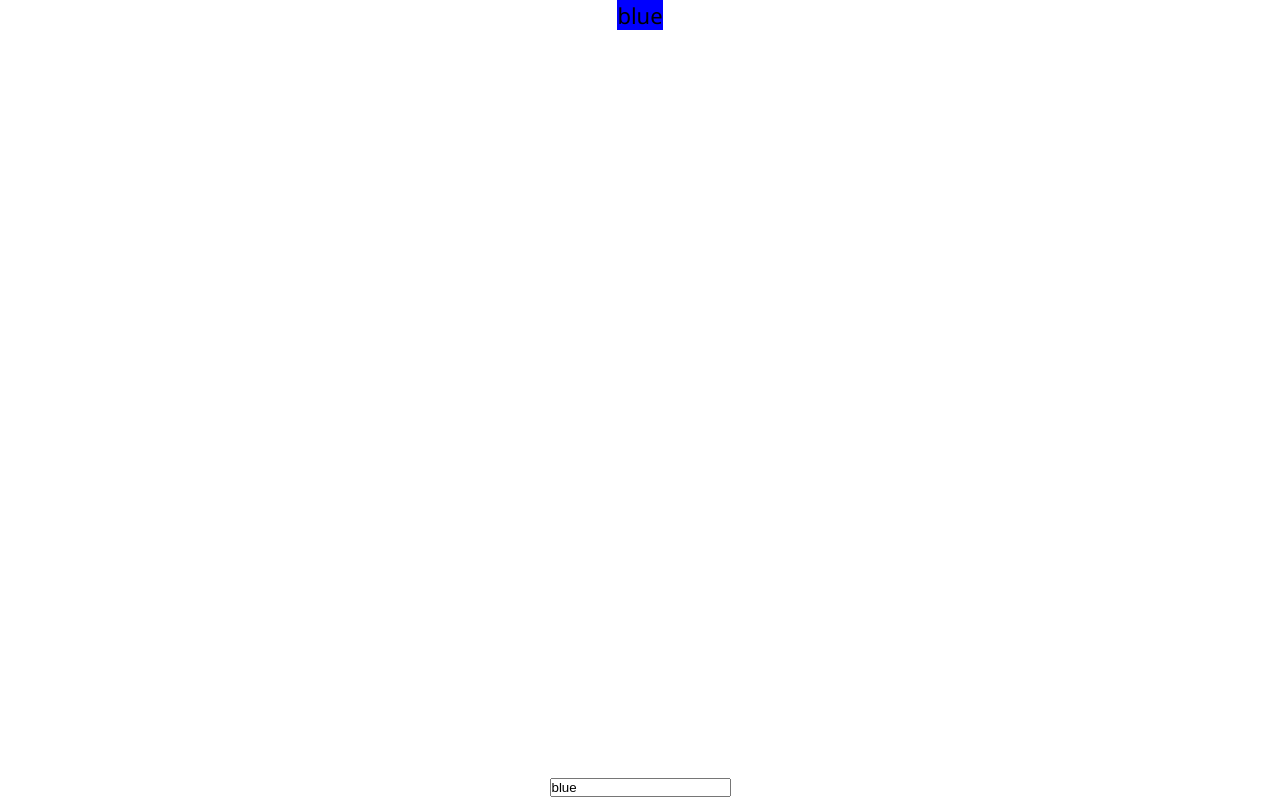
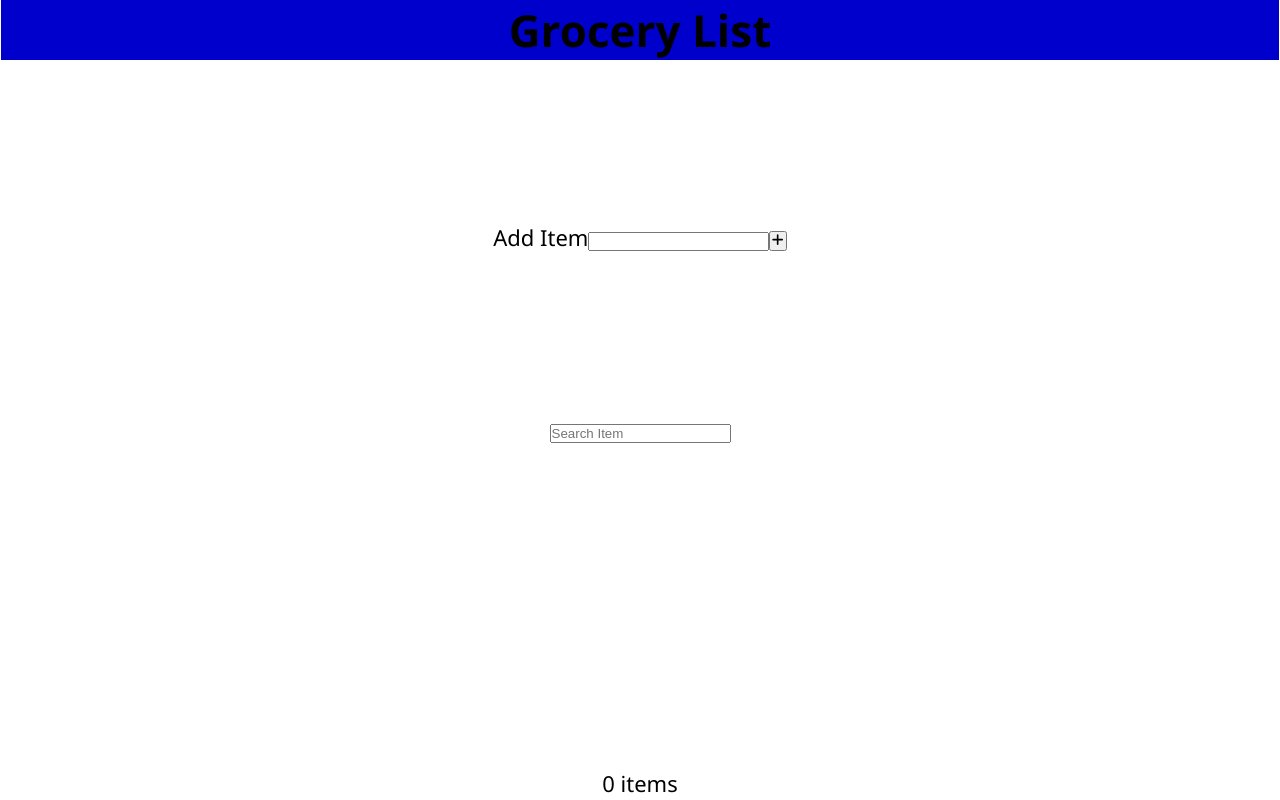
Before and after one commit to kalananadun/ReactJSPractice, a React (Vite) app in the folder react-course/: page / in a window 1280 px wide. Built offline with nearby package versions, Linux system fonts and the light colour scheme.

Commit message:
Search function added

```diff
--- a/react-course/src/App.jsx
+++ b/react-course/src/App.jsx
@@ -1,14 +1,65 @@
-import React from 'react'
-import ColorBox from './components/ColorBox'
-import AddColor from './components/AddColor'
-import { useState } from 'react'
-const App = () => {
-  const [color, setColor] = useState("blue");
+import Header from './components/Header';
+import Content from './components/Content';
+import Footer from './components/Footer';
+import { useEffect } from 'react';
+import { useState } from 'react';
+import AddItem from './components/AddItem';
+import SearchItem from './components/SearchItem';
+function App() {
+
+const[item, setItem] = useState(localStorage.getItem("items") ? JSON.parse(localStorage.getItem("items")) : []);
+const [search, setSearch] = useState("");
+
+useEffect(()=>{
+  console.log("Render")
+})
+
+
+function searchItems(){
+  // take the serach function here onwards
+  const searchResult = item.filter(item => item.name.toLowerCase().includes(search.toLowerCase()));
+  setItem(searchResult);
+}
+function setCheckbox(id) {
+      const updatedItems = item.map(i => {
+        if (i.id === id) {
+          return { ...i, isChecked: !i.isChecked };
+        }
+        return i;
+      });
+
+      setItem(updatedItems);
+      localStorage.setItem("items", JSON.stringify(updatedItems));
+    }
+function deleteTheItem(id) {
+      const updatedItems = item.filter(item => item.id !== id);
+
+      setItem(updatedItems);
+      localStorage.setItem("items", JSON.stringify(updatedItems));
+    }
+function submitTheItem(e) {
+      e.preventDefault();
+
+      const id = item.length ? item[item.length - 1].id + 1 : 1;
+      const name = e.target.elements.add_item.value;
+      const newItem = { id, name, isChecked: false };
+
+      const updatedItems = [...item, newItem];
+
+      setItem(updatedItems);
+      localStorage.setItem("items", JSON.stringify(updatedItems));
+
+      e.target.elements.add_item.value = "";
+}
 
   return (
     <div className="App">
-      <ColorBox color={color}></ColorBox>
-      <AddColor color={color} setColor={setColor}></AddColor>
+        <Header title={"Grocery List"}></Header>
+        <AddItem onSubmitItem={submitTheItem}></AddItem>
+        <SearchItem  searchQ={search} setSearch={setSearch}  />
+        <Content items={item.filter((i) => i.name.toLowerCase().includes(search.toLowerCase()))} setCheckbox={setCheckbox} deleteTheItem={deleteTheItem} onSubmitItem={submitTheItem}></Content>
+
+        <Footer length={item.length}></Footer>
     </div>
   )
 }
--- /dev/null
+++ b/react-course/src/components/SearchItem.jsx
@@ -0,0 +1,14 @@
+const SearchItem = ({ searchQ = "", setSearch , setSearchFn }) => {
+  return (
+    <form>
+      <input
+        type="text"
+        placeholder="Search Item"
+        value={searchQ}
+        onChange={(e) => setSearch(e.target.value)}
+      />
+    </form>
+  );
+};
+
+export default SearchItem;
```
Also changed, not shown: react-course/src/app2.jsx (deleted).
